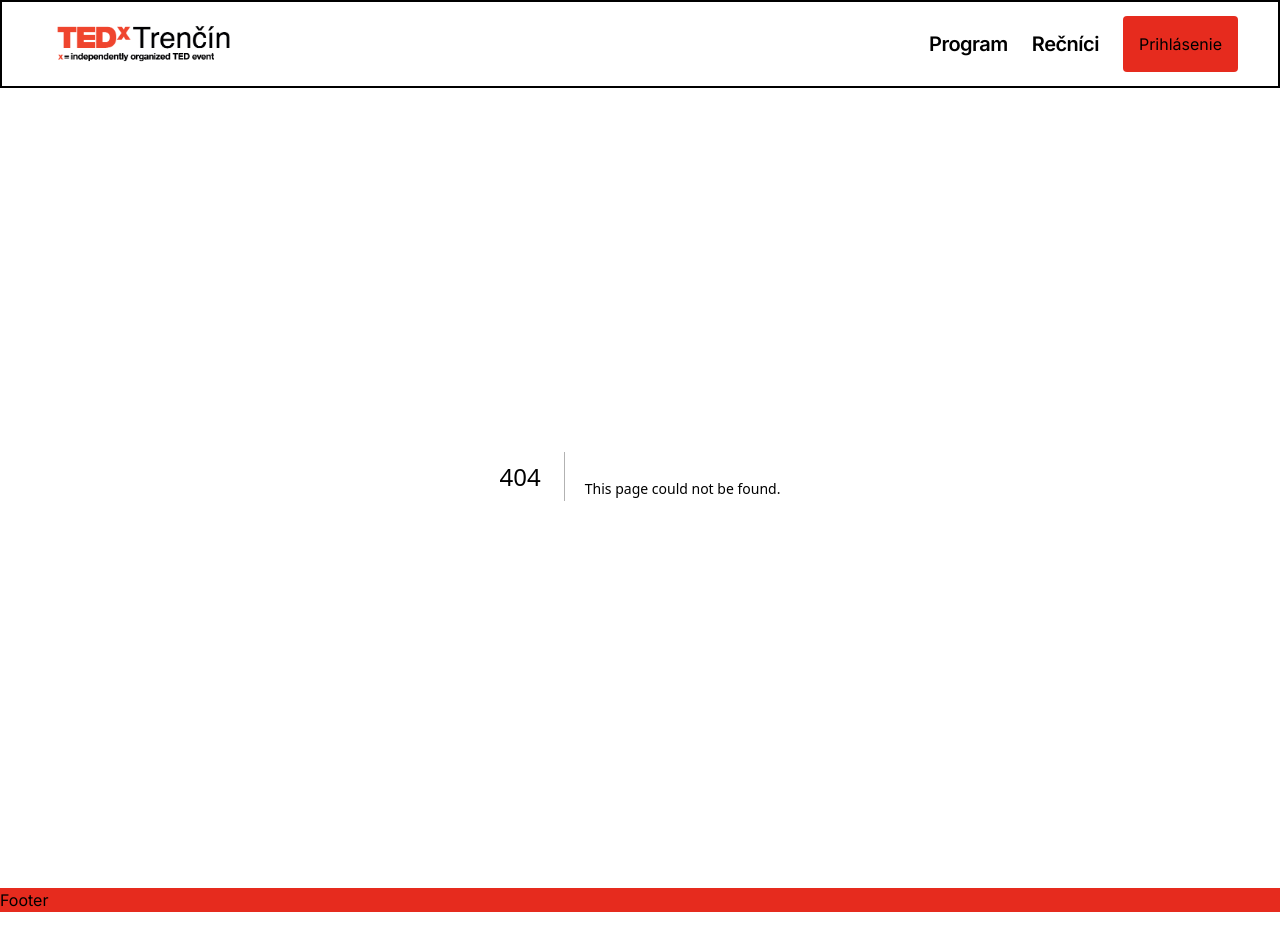
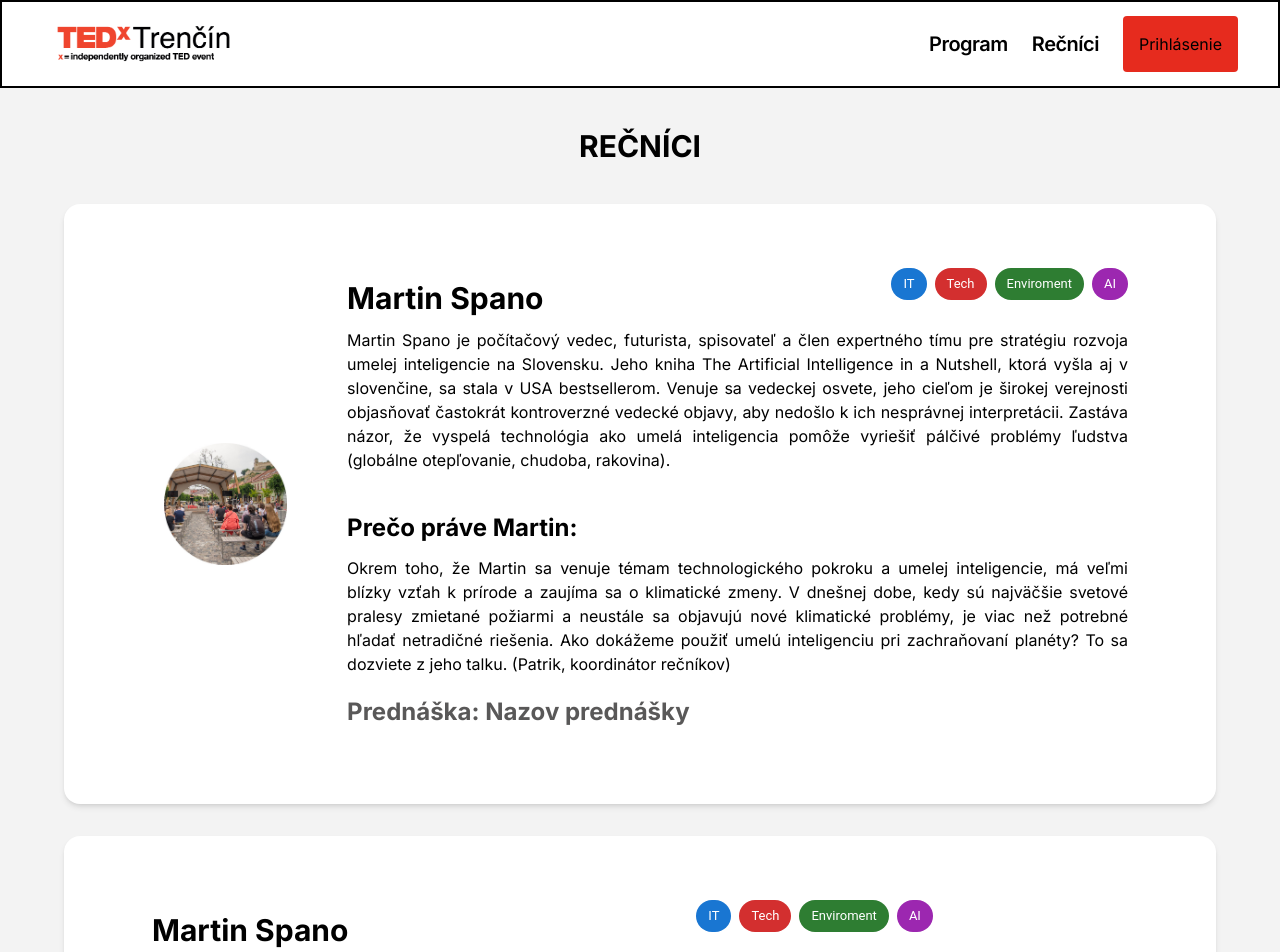
Before and after one commit to xliskova/PV247-TEDx-event-manager, a Next.js app: page /speakers in a window 1280 px wide. Before the commit this address had no page. Shown: the top 952 px of the page. Before the commit the page ends 912 px from the top, so only its background shows below. Built offline with nearby package versions, Linux system fonts and the light colour scheme.

Commit message:
tailwind fixes

```diff
--- a/src/app/globals.css
+++ b/src/app/globals.css
@@ -9,6 +9,11 @@
 .vertical-timeline::before {
   /* this is the vertical line */
   background: black !important;
+}
+.vertical-timeline {
+  /* this is the circle */
+  padding: 0 !important;
+
 }
 
 @layer base {
--- a/src/app/layout.tsx
+++ b/src/app/layout.tsx
@@ -2,6 +2,7 @@ import type { Metadata } from 'next';
 import { Inter } from 'next/font/google';
 import './globals.css';
 import { Navbar } from '@/components/Navbar';
+import { Footer } from '@/components/Footer';
 
 const inter = Inter({ subsets: ['latin'] });
 
@@ -20,7 +21,7 @@ export default function RootLayout({
       <body className={inter.className}>
         <Navbar />
         {children}
-        <div className="bg-red">Footer</div>
+        <Footer />
       </body>
     </html>
   );
--- a/src/app/1/page.tsx
+++ b/src/app/speakers/page.tsx
@@ -2,17 +2,20 @@ import { DetailInformation } from '@/components/DetailInformation';
 import { data } from '@/data';
 const DetailInformationPage = () => {
   return (
-    <>
-      <div className="lg:m-16">
+    <div className="bg-grey pb-5">
+      <div className="lg:mx-16">
         <h1 className="text-center p-10">REČNÍCI</h1>
         {data.map((detail, index) => (
-          <DetailInformation
-            key={index}
-            className={index % 2 === 1 ? 'lg:flex-row-reverse' : 'lg:flex-row'}
-          />
+          <div key={index} id={index.toString()}>
+            <DetailInformation
+              className={
+                index % 2 === 1 ? 'lg:flex-row-reverse' : 'lg:flex-row'
+              }
+            />
+          </div>
         ))}
       </div>
-    </>
+    </div>
   );
 };
 export default DetailInformationPage;
--- a/src/components/DetailInformation.tsx
+++ b/src/components/DetailInformation.tsx
@@ -9,13 +9,13 @@ interface DetailInformationProps {
 export const DetailInformation = ({ className }: DetailInformationProps) => {
   return (
     <div
-      className={`flex lg:flex-row flex-col lg:p-16 mb-16 rounded-2xl shadow-md ${className}`}
+      className={`flex lg:flex-row flex-col lg:p-16 mb-8 rounded-2xl shadow-md bg-white ${className}`}
     >
       <div className="flex justify-center lg:w-full">
         <Image
           src={tedxImage}
           alt="image"
-          className="w-1/2 md:object-contain lg:w-5/6"
+          className="w-1/2 p-5 md:object-contain lg:w-5/6"
         />
       </div>
       <div className="px-6 text-justify">
--- a/src/components/EventCard.tsx
+++ b/src/components/EventCard.tsx
@@ -1,11 +1,15 @@
 import React from 'react';
 import { Event } from '@/model/Event';
 import { Tags } from '@/components/Tags';
+import Link from 'next/link';
 
 export const EventCard = ({ event }: { event: Event }) => {
   return (
+    <Link href={`speakers/#${event.id}`}>
       <div className="text-left">
-      {event.active && <h3 className="text-right font-bold">Práve prebieha</h3>}
+        {event.active && (
+          <h3 className="text-right font-bold">Práve prebieha</h3>
+        )}
         <h1 className="font-bold text-3xl">{event.title}</h1>
         <h2 className="font-bold text-3xl"> {event.speaker} </h2>
         {event.description && <p>{event.description}</p>}
@@ -13,5 +17,6 @@ export const EventCard = ({ event }: { event: Event }) => {
           <Tags />
         </div>
       </div>
+    </Link>
   );
 };
--- /dev/null
+++ b/src/components/Footer.tsx
@@ -0,0 +1,7 @@
+export const Footer = () => {
+  return (
+    <>
+      <div className="bg-red p-2">Footer</div>
+    </>
+  );
+};
--- a/src/components/Navbar.tsx
+++ b/src/components/Navbar.tsx
@@ -5,16 +5,10 @@ export const Navbar = () => (
   <nav className="flex flex-wrap items-center justify-between px-10 border-2">
     <Image src={Logo} alt="logo" width="200" />
     <div className="flex">
-      <Link
-        className="mr-6 flex flex-shrink-0 items-center text-white"
-        href="/"
-      >
+      <Link className="mr-6 flex flex-shrink-0 items-center" href="/">
         <span className="text-xl font-semibold tracking-tight">Program</span>
       </Link>
-      <Link
-        className="mr-6 flex flex-shrink-0 items-center text-white"
-        href="/1"
-      >
+      <Link className="mr-6 flex flex-shrink-0 items-center" href="/speakers">
         <span className="text-xl font-semibold tracking-tight">Rečníci</span>
       </Link>
       <button className="bg-red p-4 rounded">Prihlásenie</button>
--- a/src/components/Timeline.tsx
+++ b/src/components/Timeline.tsx
@@ -62,12 +62,13 @@ export const Timeline = () => {
             <VerticalTimelineElement
               key={index}
               contentStyle={contentStyle}
-              date={item.startTime.toLocaleString()}
+              date={item.startTime && item.startTime.toLocaleString()}
+              dateClassName="text-left"
               visible={true}
               icon={getIcon(item).icon}
               iconStyle={getIcon(item).iconStyle}
             >
-              <EventCard event={item} />
+              {item.title && <EventCard event={item} />}
             </VerticalTimelineElement>
           );
         })}
--- a/src/data.tsx
+++ b/src/data.tsx
@@ -3,24 +3,33 @@ import { Event } from '@/model/Event';
 
 export const data: Event[] = [
   {
+    id: 0,
+    type: EventType.TALK,
+    title: 'Názov talku',
+    speaker: 'Meno Priezvisko',
+    description: 'Krátky popisok, o čom talk bude',
+    tags: [''],
+    startTime: new Date('2021-10-01T08:00:00'),
+    endTime: new Date('2021-10-01T10:00:00'),
+    active: true,
+  },
+  {
     id: 1,
     type: EventType.TALK,
     title: 'Názov talku',
     speaker: 'Meno Priezvisko',
-    description:
-      'Krátky popisok, o čom talk bude',
+    description: 'Krátky popisok, o čom talk bude',
     tags: [''],
     startTime: new Date('2021-10-01T09:00:00'),
     endTime: new Date('2021-10-01T10:00:00'),
-    active: true,
+    active: false,
   },
   {
     id: 2,
     type: EventType.TALK,
     title: 'Názov talku',
     speaker: 'Meno Priezvisko',
-    description:
-      'Krátky popisok, o čom talk bude',
+    description: 'Krátky popisok, o čom talk bude',
     tags: [''],
     startTime: new Date('2021-10-01T10:00:00'),
     endTime: new Date('2021-10-01T10:00:00'),
@@ -31,8 +40,7 @@ export const data: Event[] = [
     type: EventType.TALK,
     title: 'Názov talku',
     speaker: 'Meno Priezvisko',
-    description:
-      'Krátky popisok, o čom talk bude',
+    description: 'Krátky popisok, o čom talk bude',
     tags: [''],
     startTime: new Date('2021-10-01T11:00:00'),
     endTime: new Date('2021-10-01T10:00:00'),
@@ -43,8 +51,7 @@ export const data: Event[] = [
     type: EventType.DISCUSSION,
     title: 'Diskusia',
     speaker: 'Meno Priezvisko',
-    description:
-      'Krátky popisok, o čom talk bude',
+    description: 'Krátky popisok, o čom talk bude',
     tags: [''],
     startTime: new Date('2021-10-01T12:00:00'),
     endTime: new Date('2021-10-01T10:00:00'),
@@ -55,8 +62,7 @@ export const data: Event[] = [
     type: EventType.PERFORMANCE,
     title: 'Názov performance',
     speaker: 'Meno Priezvisko',
-    description:
-      'Krátky popisok, o čom talk bude',
+    description: 'Krátky popisok, o čom talk bude',
     tags: [''],
     startTime: new Date('2021-10-01T13:00:00'),
     endTime: new Date('2021-10-01T10:00:00'),
@@ -67,8 +73,7 @@ export const data: Event[] = [
     type: EventType.TALK,
     title: 'Názov talku',
     speaker: 'Meno Priezvisko',
-    description:
-      'Krátky popisok, o čom talk bude',
+    description: 'Krátky popisok, o čom talk bude',
     tags: [''],
     startTime: new Date('2021-10-01T14:00:00'),
     endTime: new Date('2021-10-01T10:00:00'),
@@ -79,8 +84,7 @@ export const data: Event[] = [
     type: EventType.TALK,
     title: 'Názov talku',
     speaker: 'Meno Priezvisko',
-    description:
-      'Krátky popisok, o čom talk bude',
+    description: 'Krátky popisok, o čom talk bude',
     tags: [''],
     startTime: new Date('2021-10-01T15:00:00'),
     endTime: new Date('2021-10-01T10:00:00'),
@@ -91,11 +95,14 @@ export const data: Event[] = [
     type: EventType.TALK,
     title: 'Názov talku',
     speaker: 'Meno Priezvisko',
-    description:
-      'Krátky popisok, o čom talk bude',
+    description: 'Krátky popisok, o čom talk bude',
     tags: [''],
     startTime: new Date('2021-10-01T16:00:00'),
     endTime: new Date('2021-10-01T10:00:00'),
     active: false,
   },
+  {
+    id: 9,
+    type: EventType.OTHER,
+  },
 ];
--- a/tailwind.config.ts
+++ b/tailwind.config.ts
@@ -19,6 +19,7 @@ module.exports = {
       grey: '#E5E5E57A',
       darkGrey: '#595858',
       black: '#000000',
+      white: '#FFFFFF',
     },
     plugins: [],
   },
```
Also changed, not shown: src/model/Event.ts (+7 -7 lines). Lines whose indentation alone changed are shown as unchanged.
